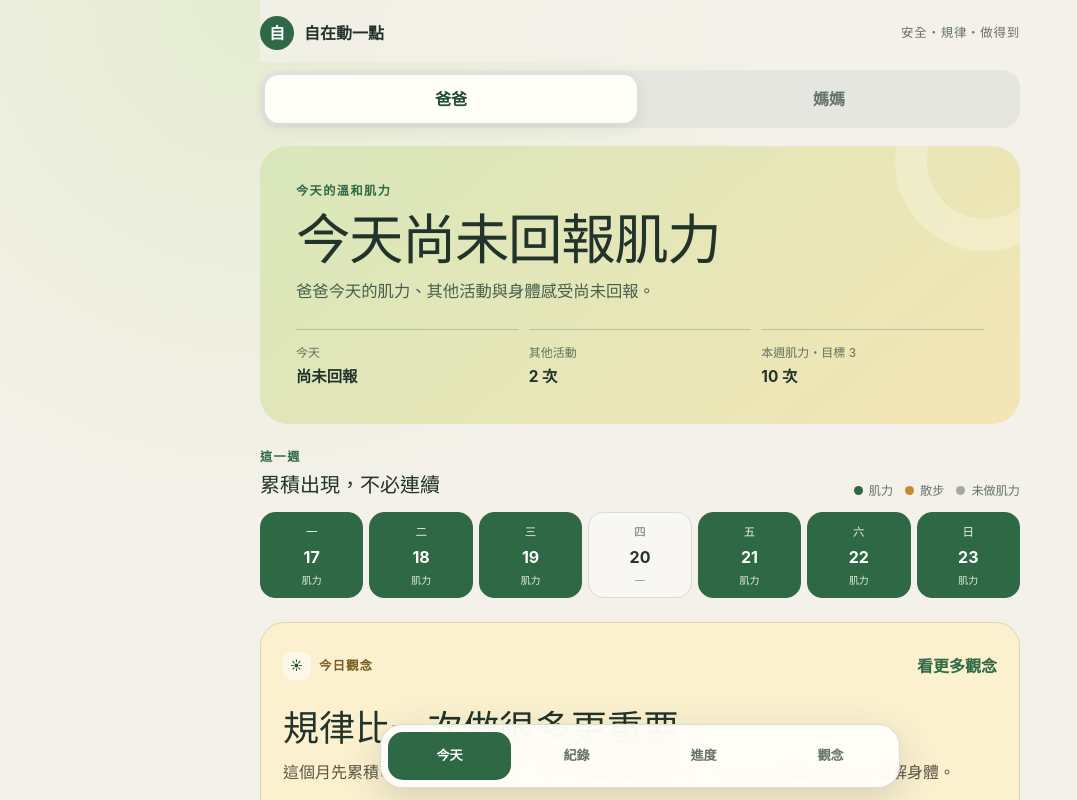
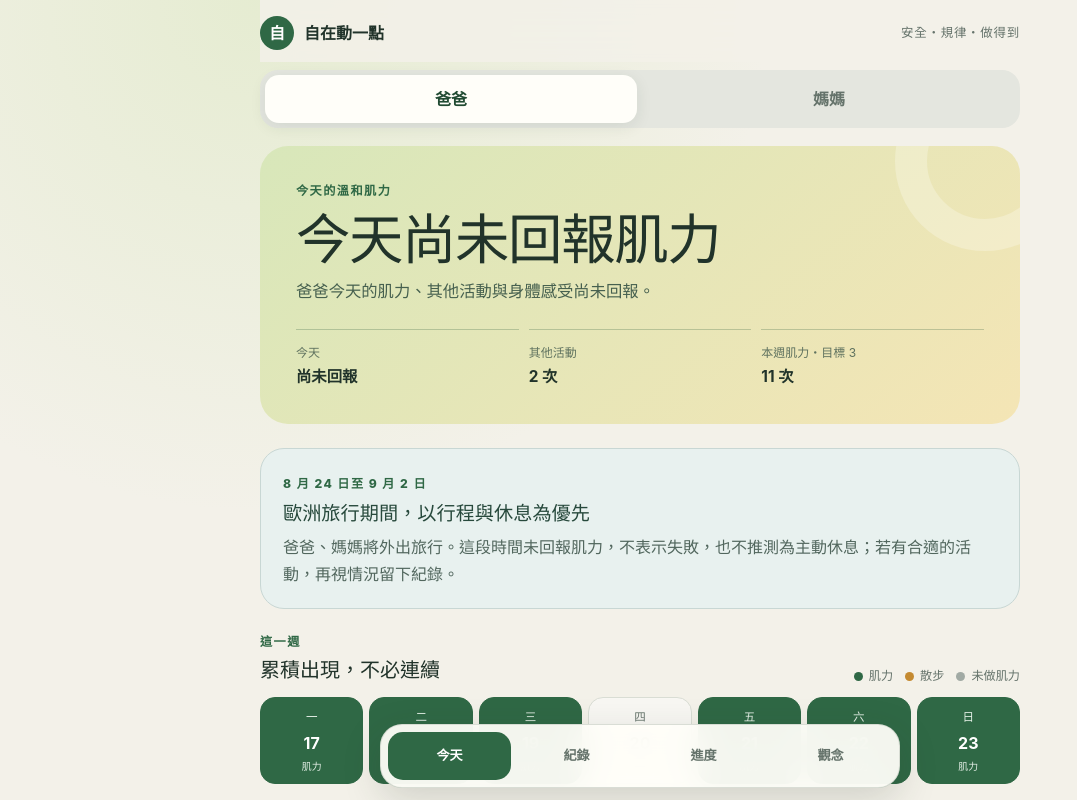
Before and after one commit to chungenyu6/parents-workout-trainer, a React (Vite) app: page / in a window 1280 px wide. Shown: the top 800 px of the page, without its empty margins (0-1077 px from the left). Built offline with nearby package versions, Linux system fonts and the light colour scheme.

Commit message:
Record travel workouts

```diff
--- a/app/globals.css
+++ b/app/globals.css
@@ -60,6 +60,9 @@ button:focus-visible, a:focus-visible, summary:focus-visible { outline: 3px soli
 .hero-kicker, .section-kicker { color: var(--green); font-size: .76rem; font-weight: 800; letter-spacing: .12em; text-transform: uppercase; }
 .hero-card h1, .page-intro h1 { max-width: 560px; margin: 8px 0 8px; font-family: var(--font-serif), serif; font-size: clamp(1.85rem, 6vw, 3.4rem); line-height: 1.13; letter-spacing: -.025em; }
 .hero-card > p { max-width: 540px; margin: 0; color: #46604f; font-size: 1.02rem; line-height: 1.65; }
+.travel-notice { padding: 21px 22px; border: 1px solid #c8d7d4; border-radius: 24px; background: #e8f1ef; }
+.travel-notice h2 { margin: 5px 0 7px; color: #27493c; font-size: 1.2rem; }
+.travel-notice p { margin: 0; color: #52675e; line-height: 1.65; }
 .hero-summary { position: relative; z-index: 1; display: grid; grid-template-columns: repeat(3, 1fr); gap: 10px; margin-top: 24px; }
 .hero-summary div { padding-top: 14px; border-top: 1px solid rgba(39, 84, 54, .25); }
 .hero-summary span, .hero-summary strong { display: block; }
--- a/app/page.tsx
+++ b/app/page.tsx
@@ -243,6 +243,7 @@ const week = [
 
 const workoutRecords: Record<PersonId, WorkoutRecord[]> = {
   dad: [
+    { date: "24", day: "週一", label: "Day 11", chairStandReps: 10, calfRaiseReps: 10, rowReps: 10, hipHingeReps: 10, sets: 2, completedMoves: 4, summary: "在機場完成四個動作，各 10 下 × 2 組（依回報暫記）；其他細節與身體感受未回報。" },
     { date: "23", day: "週日", label: "Day 10", chairStandReps: 10, calfRaiseReps: 10, rowReps: 10, hipHingeReps: 10, sets: 2, completedMoves: 4, summary: "四個動作各完成 10 下 × 2 組；其他細節與身體感受未回報。" },
     { date: "22", day: "週六", label: "Day 9", chairStandReps: 10, calfRaiseReps: 10, rowReps: 10, hipHingeReps: 10, sets: 2, completedMoves: 4, summary: "四個動作各完成 10 下 × 2 組；其他細節與身體感受未回報。" },
     { date: "21", day: "週五", label: "Day 8", chairStandReps: 10, calfRaiseReps: 10, rowReps: 10, hipHingeReps: 10, sets: 2, completedMoves: 4, summary: "四個動作各完成 10 下 × 2 組；其他細節與身體感受未回報。" },
@@ -255,6 +256,8 @@ const workoutRecords: Record<PersonId, WorkoutRecord[]> = {
     { date: "10", day: "週一", label: "Day 1", minutes: 20, hipHingeReps: 10, sets: 1, summary: "約 20 分鐘，自己完成；身體感覺舒服，並願意下次再做。" },
   ],
   mom: [
+    { date: "29", day: "週六", label: "Day 13", chairStandReps: 10, calfRaiseReps: 10, rowReps: 10, hipHingeReps: 10, sets: 1, completedMoves: 4, summary: "四個動作各完成 10 下 × 1 組；其他細節與身體感受未回報。" },
+    { date: "24", day: "週一", label: "Day 12", chairStandReps: 10, calfRaiseReps: 10, rowReps: 10, hipHingeReps: 10, sets: 2, completedMoves: 4, summary: "在機場完成四個動作，各 10 下 × 2 組（依回報暫記）；其他細節與身體感受未回報。" },
     { date: "23", day: "週日", label: "Day 11", chairStandReps: 10, calfRaiseReps: 10, rowReps: 10, hipHingeReps: 10, sets: 2, completedMoves: 4, summary: "四個動作各完成 10 下 × 2 組；其他細節與身體感受未回報。" },
     { date: "22", day: "週六", label: "Day 10", chairStandReps: 10, calfRaiseReps: 10, rowReps: 10, hipHingeReps: 10, sets: 2, completedMoves: 4, summary: "四個動作各完成 10 下 × 2 組；其他細節與身體感受未回報。" },
     { date: "21", day: "週五", label: "Day 9", chairStandReps: 10, calfRaiseReps: 10, rowReps: 10, hipHingeReps: 10, sets: 2, completedMoves: 4, summary: "四個動作各完成 10 下 × 2 組；其他細節與身體感受未回報。" },
@@ -311,6 +314,13 @@ export default function Home() {
   const activityCount = personActivities.length;
   const concept = conceptCards[conceptIndex];
   const dailyIndex = useMemo(() => new Date().getDate() % conceptCards.length, []);
+  const travelNotice = (
+    <aside className="travel-notice">
+      <span className="section-kicker">8 月 24 日至 9 月 2 日</span>
+      <h2>歐洲旅行期間，以行程與休息為優先</h2>
+      <p>爸爸、媽媽將外出旅行。這段時間未回報肌力，不表示失敗，也不推測為主動休息；若有合適的活動，再視情況留下紀錄。</p>
+    </aside>
+  );
 
   const copyReport = async () => {
     const template = `日期：\n今天：□ 完成  □ 做一點  □ 休息\n椅子坐站：___ 下 × ___ 組\n扶牆踮腳：___ 下 × ___ 組\n划船：___ 下 × ___ 組（□ 空手  □ 彈力帶：___）\n扶桌髖鉸鏈：___ 下 × ___ 組（□ 空手  □ 負重：___ kg）\n大約：___ 分鐘\n協助：□ 自己完成  □ 有扶持  □ 有人協助\n身體：□ 舒服  □ 有點累  □ 不舒服（哪裡：___）\n下次：□ 願意再做  □ 看狀況  □ 想先調整`;
@@ -374,6 +384,8 @@ export default function Home() {
                 </div>
               </div>
             </section>
+
+            {travelNotice}
 
             <section aria-labelledby="week-title">
               <div className="section-heading">
@@ -472,6 +484,7 @@ export default function Home() {
               <h1>每次出現，都留下一點軌跡</h1>
               <p>這裡只記運動與身體感受，不放病歷、用藥或其他私人資料。</p>
             </section>
+            {travelNotice}
             <section className="record-month" aria-labelledby="record-title">
               <div className="section-heading">
                 <div><div className="section-kicker">2026 年 8 月</div><h2 id="record-title">{strengthCount} 次肌力・{activityCount} 次散步</h2></div>
```
